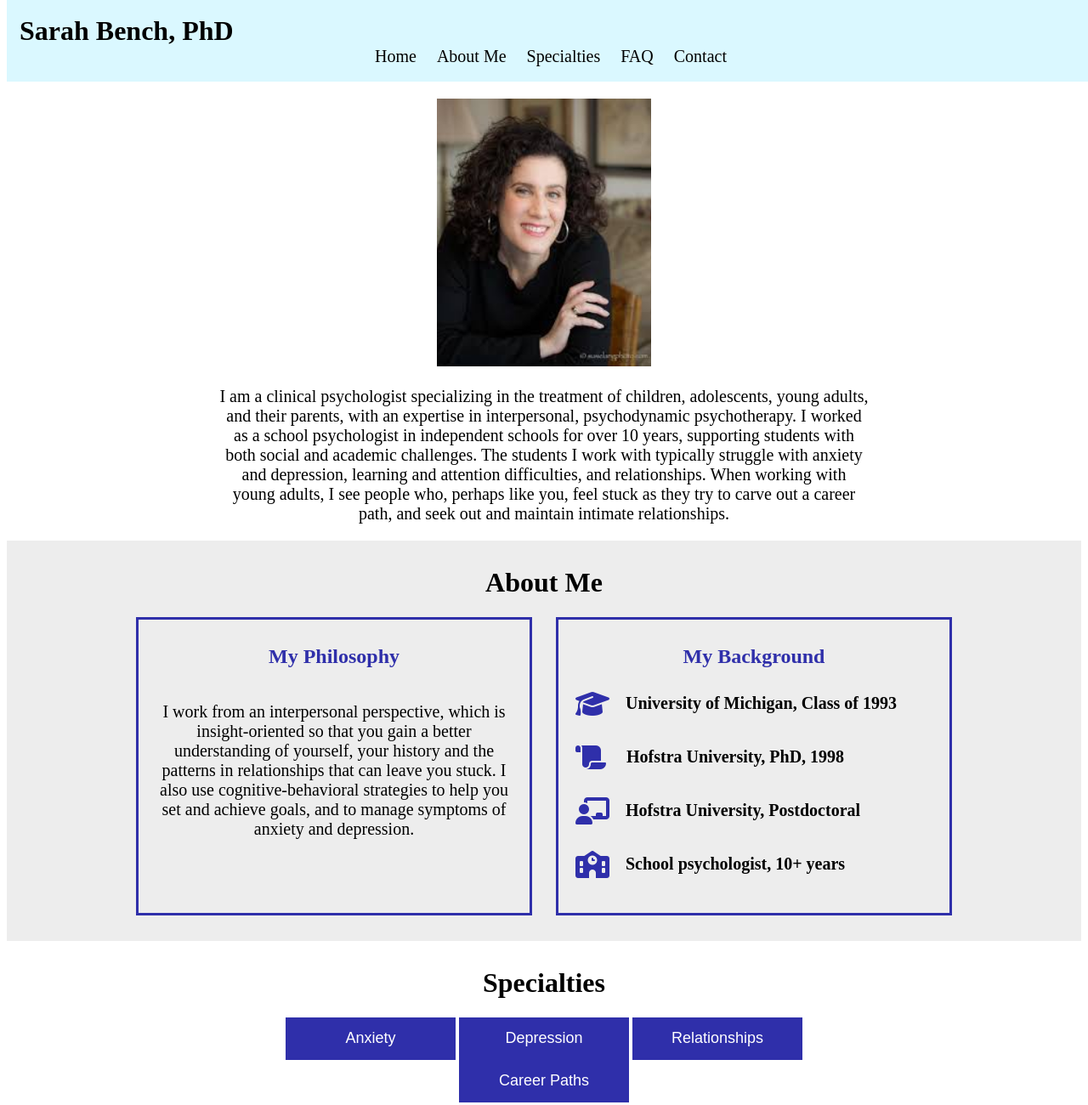
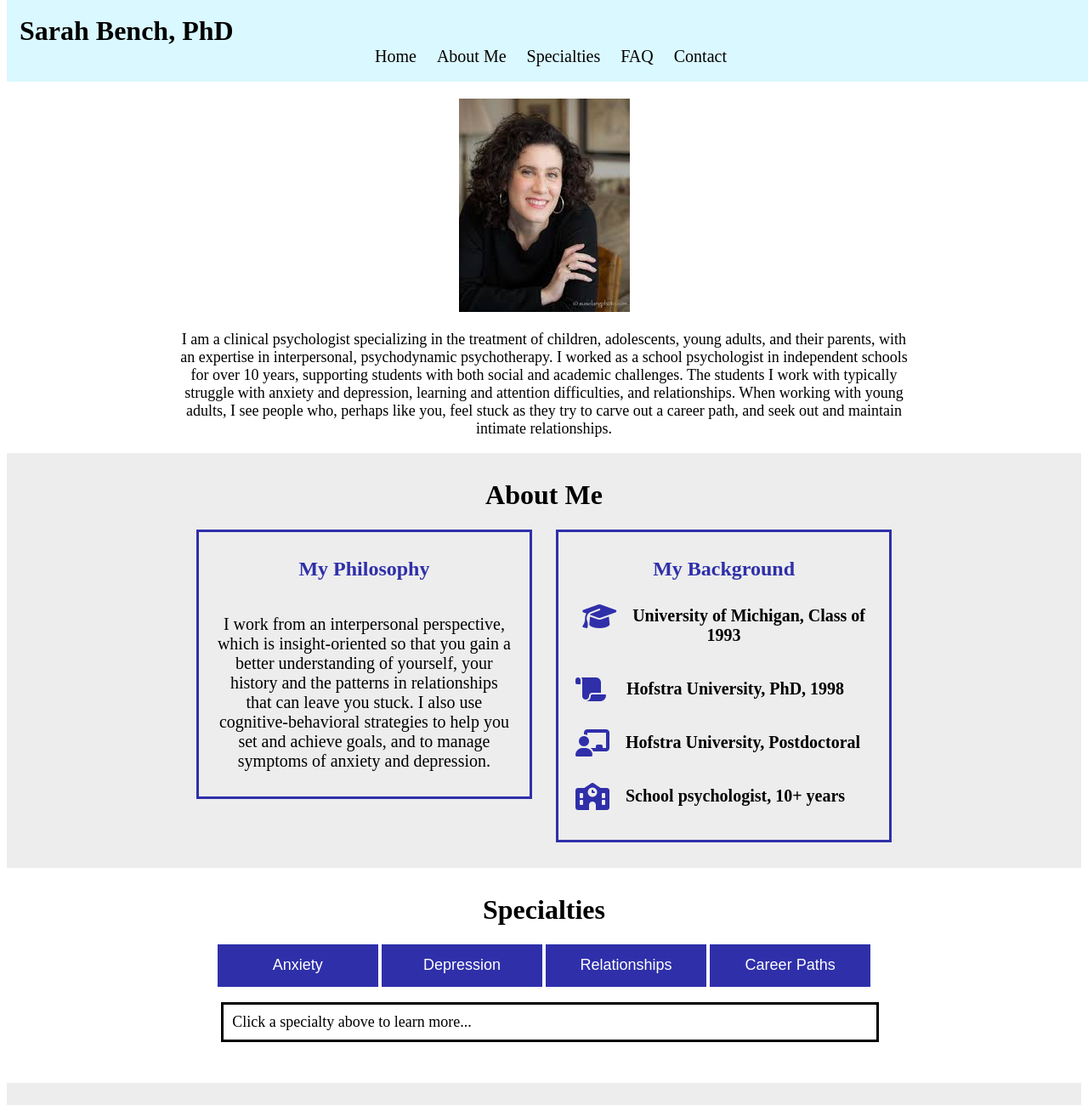
Before and after one commit to benchj02/benchj02.github.io, a plain HTML site: page index.html in a window 1280 px wide. Shown: the top 1300 px of the page at 85% size. Drawn offline with Linux system fonts and the light colour scheme.

Commit message:
More responsive
Fixed intro, picture, and about-me sections

```diff
--- a/index.css
+++ b/index.css
@@ -23,16 +23,16 @@
 
 .intro-bio {
     position: inherit;
-    margin-left: 250px;
-    margin-right: 250px;
+    margin-left: 16%;
+    margin-right: 16%;
 }
 
 .intro-bio h1 {
-    font-size: 32px;
+    font-size: large;
 }
 
 .intro-bio p {
-    font-size: 20px;
+    font-size: large;
 }
 
 .inline-spacing {
@@ -55,8 +55,8 @@
     border-style: solid;
     border-color: #2f2faa;
     /* border-radius: 15%; */
-    width: 450px;
-    height: 325px;
+    width: 30%;
+    height: 50%;
 } .about-me-section h2 {
     color: #2f2faa;
 }
@@ -88,17 +88,18 @@
 }
 
 .specialty-button-row {
-    margin-left: 250px;
-    margin-right: 250px;
+    margin-left: 16%;
+    margin-right: 16%;
 } .specialty-button-row button {
-    width: 200px;
+    width: 22%;
     height: 50px;
     font-size: 18px;
     border: none;
+    padding: none;
     background-color: #2f2faa;
     color: #FFFFFF;
 } .specialty-button-row p {
-    width: 800px;
+    width: 87%;
     border-style: solid;
     border-color: #000;
     margin-left: 50px;
@@ -139,3 +140,9 @@
     margin-top: 20px;
     margin-left: 100px;
 }
+
+@media screen and (max-width: 800px) {
+    .about-me-section {
+        width: 80%;
+    }
+}
--- a/index.html
+++ b/index.html
@@ -62,7 +62,7 @@
         <!-- Intro -->
         <div class="intro-bio" id="home-intro-bio">
             <center>
-                <img src="img/sb_head_1.jpeg" width="33%" height="33%">
+                <img src="img/sb_head_1.jpeg" height="33%">
                 <p>
                     I am a clinical psychologist specializing in the treatment of children, adolescents, young adults,
                     and their parents, with an expertise in interpersonal, psychodynamic psychotherapy. I worked as a school
```
